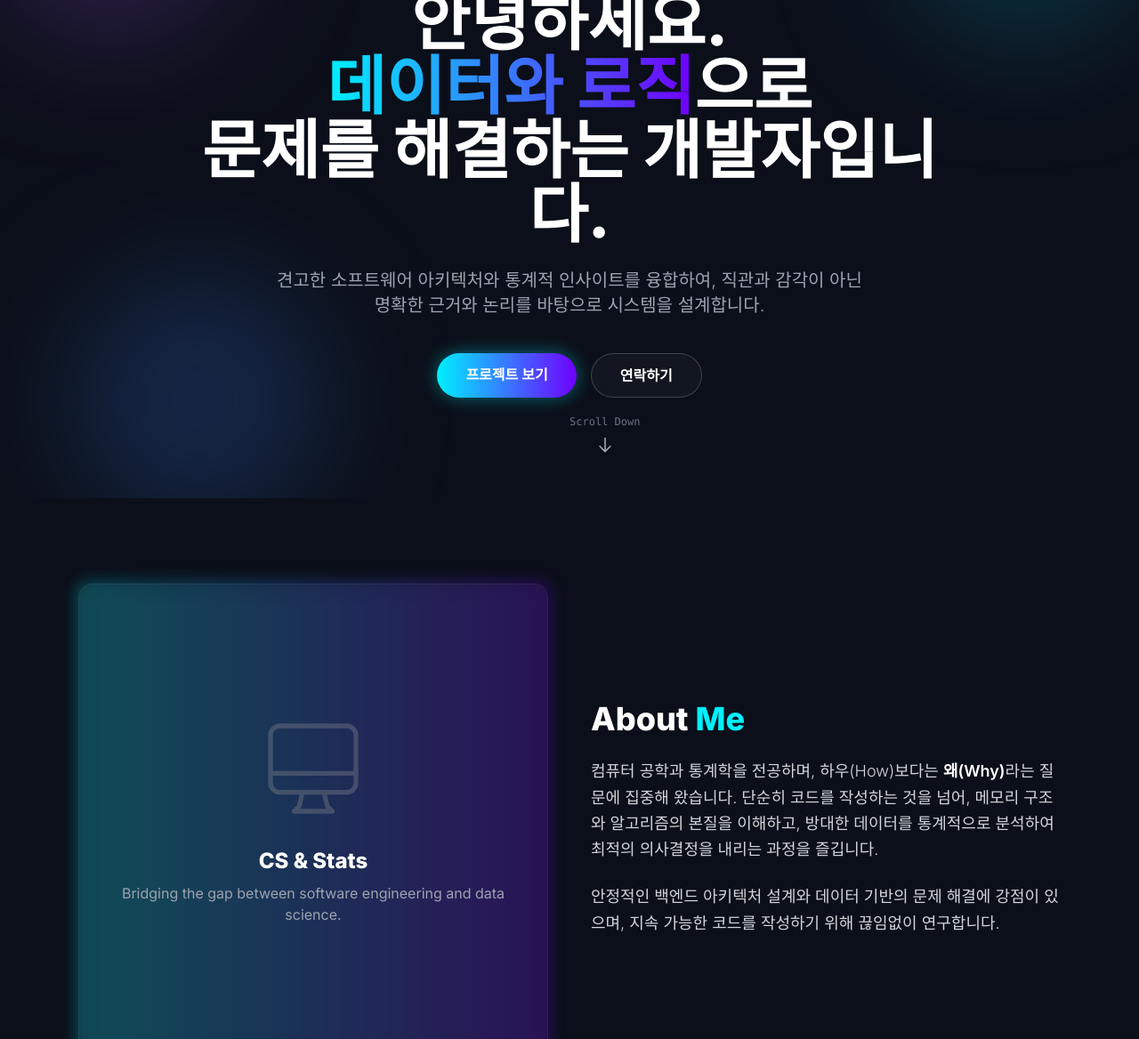
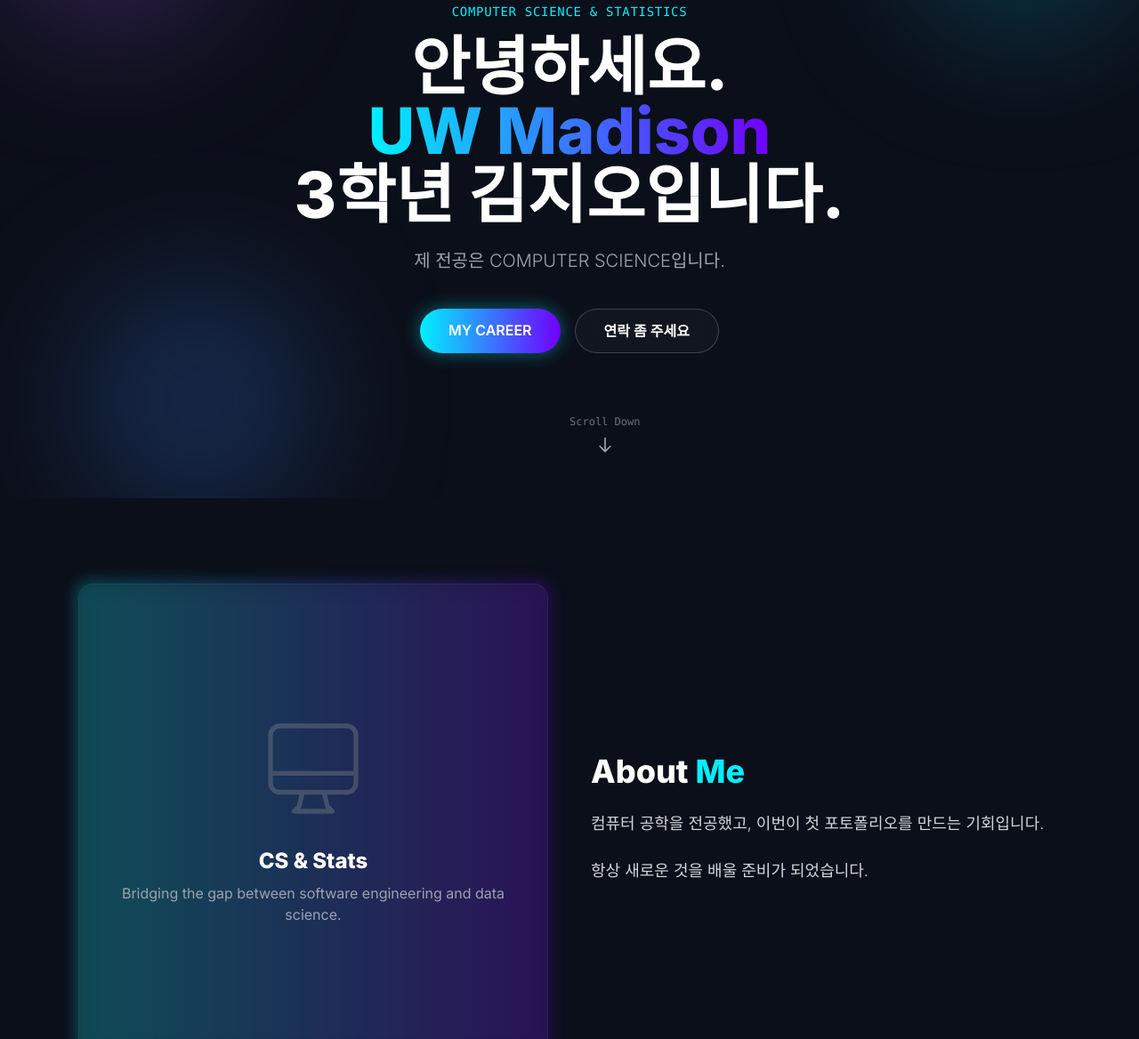
Before and after one commit to jkim7700/Portofolio2, a plain HTML site: page index.html in a window 1280 px wide. Shown: the part 240-1408 px from the top of the page at 89% size. Drawn offline with nearby package versions, Linux system fonts and the light colour scheme.

Commit message:
Revise index.html for personal portfolio update
Updated the title and various text elements to reflect a personal introduction and career focus.

```diff
--- a/index.html
+++ b/index.html
@@ -3,7 +3,7 @@
 <head>
     <meta charset="UTF-8">
     <meta name="viewport" content="width=device-width, initial-scale=1.0">
-    <title>개발자 포트폴리오 | 데이터와 로직</title>
+    <title>안녕하세요 JIO Kim입니다</title>
     <script src="https://cdn.tailwindcss.com"></script>
     <link href="https://fonts.googleapis.com/css2?family=Inter:wght@300;400;600;800&family=Noto+Sans+KR:wght@300;400;700;900&display=swap" rel="stylesheet">
     <script>
@@ -116,17 +116,17 @@
             <p class="text-primary font-mono mb-4 tracking-wider uppercase text-sm">Computer Science & Statistics</p>
             <h1 class="text-5xl md:text-7xl font-black mb-6 leading-tight text-white">
                 안녕하세요.<br>
-                <span class="text-gradient">데이터와 로직</span>으로<br>문제를 해결하는 개발자입니다.
+                <span class="text-gradient">UW Madison</span><br>3학년 김지오입니다.
             </h1>
             <p class="text-lg md:text-xl text-gray-400 mb-10 max-w-2xl mx-auto font-light">
-                견고한 소프트웨어 아키텍처와 통계적 인사이트를 융합하여, 직관과 감각이 아닌 명확한 근거와 논리를 바탕으로 시스템을 설계합니다.
+                제 전공은 COMPUTER SCIENCE입니다.
             </p>
             <div class="flex justify-center gap-4">
                 <a href="#projects" class="px-8 py-3 rounded-full bg-gradient-to-r from-primary to-secondary text-white font-semibold hover:scale-105 transition-transform duration-300 shadow-[0_0_20px_rgba(0,240,255,0.4)]">
-                    프로젝트 보기
+                    MY CAREER
                 </a>
                 <a href="#contact" class="px-8 py-3 rounded-full glass-panel text-white font-semibold hover:bg-white/10 transition-colors duration-300 border border-white/20">
-                    연락하기
+                    연락 좀 주세요
                 </a>
             </div>
         </div>
@@ -155,11 +155,11 @@
                 <div class="md:w-1/2">
                     <h2 class="text-3xl md:text-4xl font-bold mb-6 text-white">About <span class="text-primary">Me</span></h2>
                     <p class="text-gray-300 text-lg leading-relaxed mb-6 font-light">
-                        컴퓨터 공학과 통계학을 전공하며, 하우(How)보다는 <strong class="text-white font-semibold">왜(Why)</strong>라는 질문에 집중해 왔습니다.
-                        단순히 코드를 작성하는 것을 넘어, 메모리 구조와 알고리즘의 본질을 이해하고, 방대한 데이터를 통계적으로 분석하여 최적의 의사결정을 내리는 과정을 즐깁니다.
+                        컴퓨터 공학을 전공했고,
+                        이번이 첫 포토폴리오를 만드는 기회입니다.
                     </p>
                     <p class="text-gray-300 text-lg leading-relaxed font-light">
-                        안정적인 백엔드 아키텍처 설계와 데이터 기반의 문제 해결에 강점이 있으며, 지속 가능한 코드를 작성하기 위해 끊임없이 연구합니다.
+                        항상 새로운 것을 배울 준비가 되었습니다.
                     </p>
                 </div>
             </div>
```
